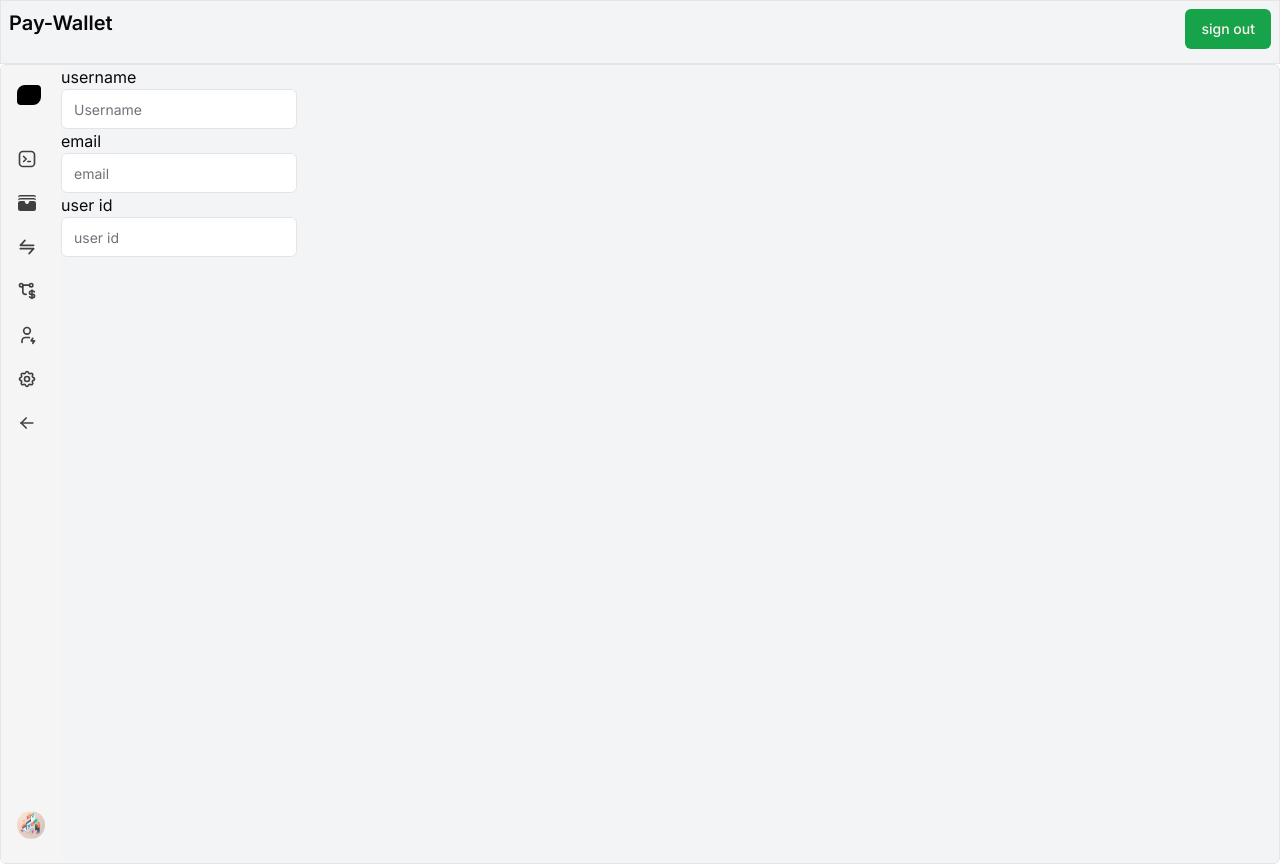
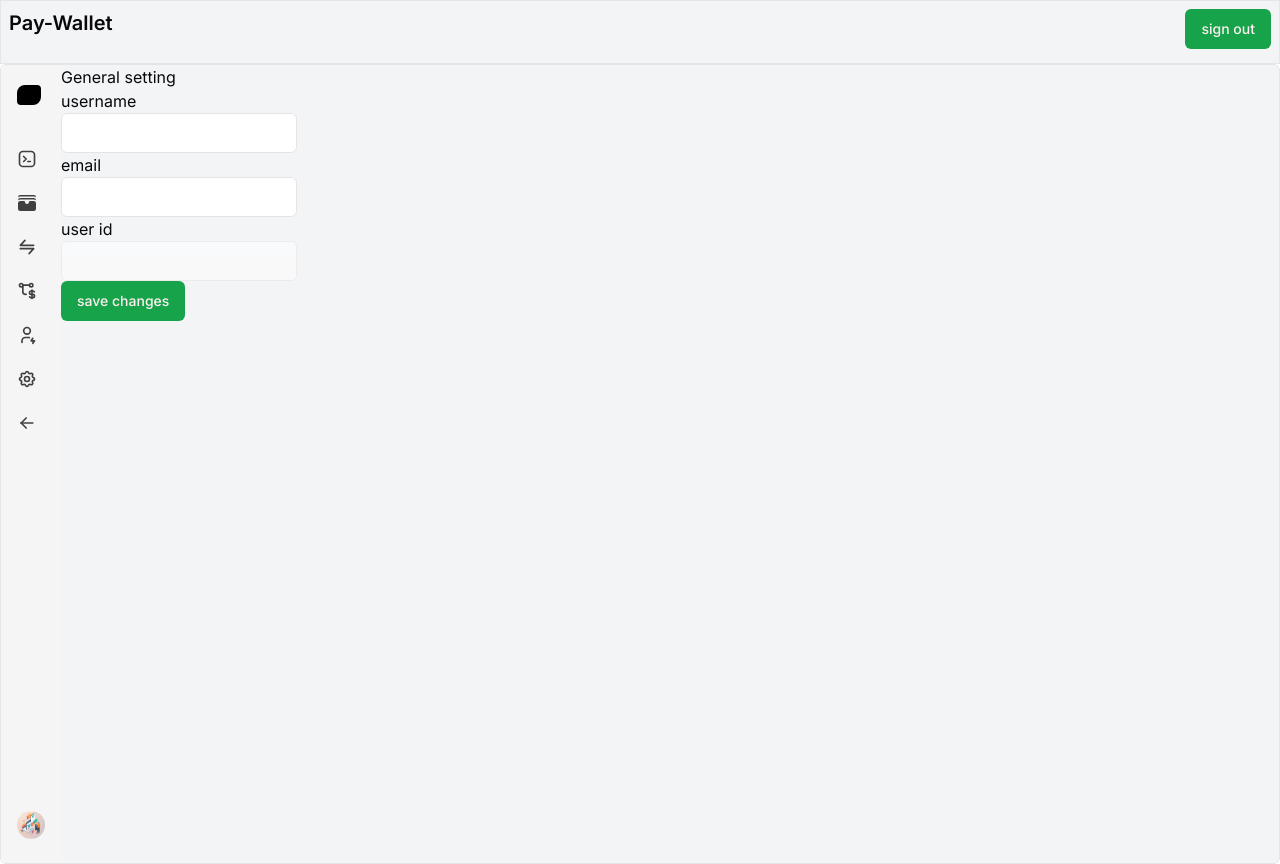
Before and after one commit to DipakKhade/pay-wallet, a Next.js app in the folder frontend/: page /dashboard/settings in a window 1280 px wide. Built offline with nearby package versions, Linux system fonts and the light colour scheme; no server answers.

Commit message:
added general setting

```diff
--- a/frontend/src/app/custrom_components/Settings.tsx
+++ b/frontend/src/app/custrom_components/Settings.tsx
@@ -1,4 +1,5 @@
 'use client';
+import { Button } from "@/components/ui/button";
 import { Input } from "@/components/ui/input"
 import { BACKEND_URL } from "@/lib/config";
 import axios from "axios";
@@ -25,13 +26,14 @@ export function GeneralSettings(){
     })
     return <>
     <div>
-
+        <p>General setting</p>
         <label htmlFor="name">username</label>
-        <Input id="name" placeholder="Username" value={username}/>
+        <Input id="name" placeholder={username}/>
         <label htmlFor="email">email</label>
-        <Input id="email" placeholder="email" value={email}/>
+        <Input id="email" placeholder={email} />
         <label htmlFor="account-no">user id</label>
-        <Input id="user-id" placeholder="user id" value={userid}/>
+        <Input disabled id="user-id" placeholder={userid} />
+        <Button>save changes</Button>
     </div>
     </>
 }
--- a/frontend/src/app/custrom_components/SideMenu.tsx
+++ b/frontend/src/app/custrom_components/SideMenu.tsx
@@ -57,7 +57,7 @@ export function SideMenu({children}:{children:ReactNode}) {
     },
     {
       label: "Settings",
-      href: "settings",
+      href: "/dashboard/settings",
       icon: (
         <IconSettings className="text-neutral-700 dark:text-neutral-200 h-5 w-5 flex-shrink-0" />
       ),
```
